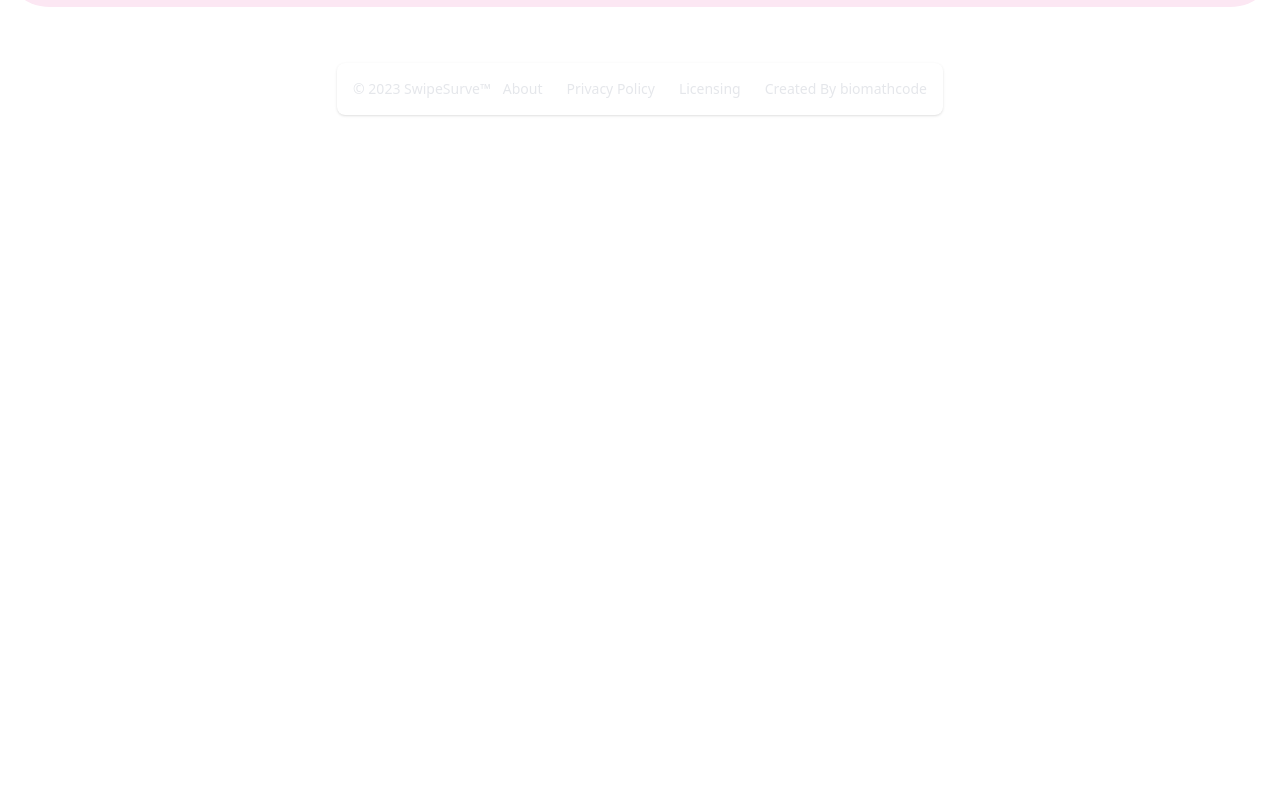
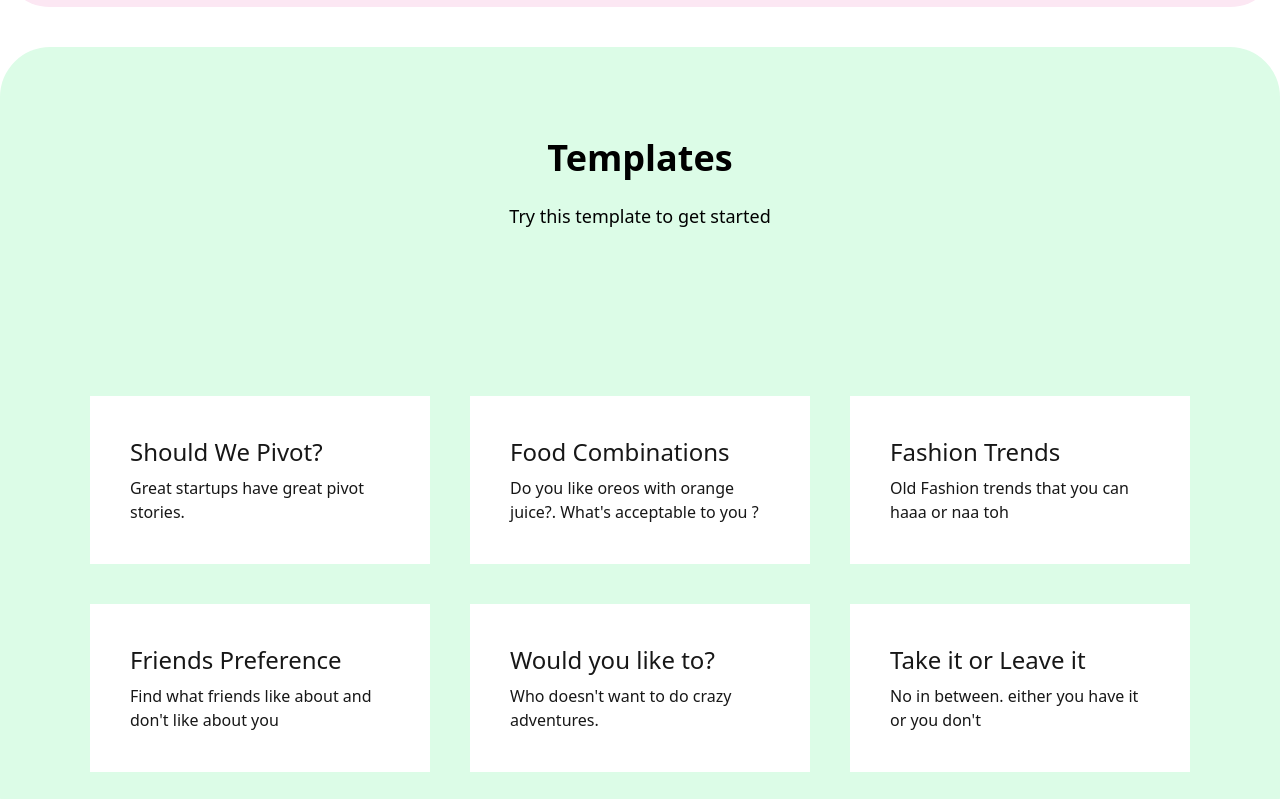
Before and after one commit to biomathcode/swipe-survey, a Next.js app: page / in a window 1280 px wide. Shown: the part 3821-4620 px from the top of the page. Before the commit the page ends 3952 px from the top, so only its background shows below. Built offline with nearby package versions, Linux system fonts and the light colour scheme; no server answers.

Commit message:
fix: added new design changes

```diff
--- a/src/component/Swiper.jsx
+++ b/src/component/Swiper.jsx
@@ -17,7 +17,7 @@ const Wrapper = styled(Stack)`
   box-shadow: 0px 2px 5px rgba(255, 255, 255, 0.25);
   margin: 10px;
   min-height: 300px;
-  min-width: 300px;
+  min-width: 320px;
 `;
 
 const Item = styled.div`
@@ -29,7 +29,7 @@ const Item = styled.div`
   cursor: grab;
 
   padding: 10px;
-  box-shadow: 0 0 5px rgba(0, 0, 0, 0.1);
+  box-shadow: 0 0 2px rgba(0, 0, 0, 0.1);
   background: #f8f8f8;
   color: #000000;
   border-radius: 8px;
@@ -92,7 +92,7 @@ export default function Swiper({ questions, isPreview = true }) {
   return (
     <main
       style={{ minWidth: "300px" }}
-      className="  flex-col items-center justify-between md:p-24 p-4  bg-white text-black "
+      className="  flex-col items-center content-center justify-between md:p-24 p-4  bg-white text-black "
     >
       <Traffics traffic={traffic} />
 
@@ -126,7 +126,7 @@ export default function Swiper({ questions, isPreview = true }) {
       >
         {questions?.map((el) => (
           <Item
-            className="text-lg md:text-2xl"
+            className="text-md md:text-lg lg:text-lg"
             borderColor={previous}
             data-value={el.id}
             whileTap={{ scale: 1.15 }}
--- /dev/null
+++ b/src/component/Template/data.tsx
@@ -0,0 +1,35 @@
+const data = [
+  {
+    id: 1,
+    header: "Should We Pivot?",
+    description: "Great startups have great pivot stories. ",
+  },
+  {
+    id: 2,
+    header: "Food Combinations",
+    description:
+      "Do you like oreos with orange juice?. What's acceptable to you ?",
+  },
+  {
+    id: 3,
+    header: "Fashion Trends",
+    description: "Old Fashion trends that you can haaa or naa toh",
+  },
+  {
+    id: 4,
+    header: "Friends Preference",
+    description: "Find what friends like about and don't like about you ",
+  },
+  {
+    id: 5,
+    header: "Would you like to? ",
+    description: "Who doesn't want to do crazy adventures.  ",
+  },
+  {
+    id: 6,
+    header: "Take it or Leave it",
+    description: "No in between. either you have it or you don't",
+  },
+];
+
+export default data;
--- /dev/null
+++ b/src/component/Template/index.tsx
@@ -0,0 +1,61 @@
+import Link from "next/link";
+import data from "./data";
+
+type CardTypes = {
+  header: string;
+  description: string;
+  id: number;
+};
+
+const Card = ({ header, description, id }: CardTypes) => {
+  return (
+    <Link href={"/survey/" + id} target="_blank">
+      <div
+        title="card"
+        style={{ maxWidth: "340px" }}
+        className="transition-colors cursor-pointer	 flex  h-fit md:p-10 p-4 flex-col gap-2 hover:bg-green-900 hover:text-white bg-white text-neutral-900"
+      >
+        <h2 className="text-2xl">{header}</h2>
+        <p>{description}</p>
+      </div>
+    </Link>
+  );
+};
+
+function Templates() {
+  return (
+    <main
+      style={{
+        minWidth: "100vw",
+        minHeight: "100vh",
+        display: "flex",
+        flexDirection: "column",
+
+        justifyContent: "space-around",
+        alignContent: "center",
+        alignItems: "center",
+        borderRadius: "50px",
+      }}
+      className="flex flex-col gap-2 justify-around
+      bg-green-100 md:p-0 p-20
+      "
+    >
+      <div className="flex flex-col gap-4 m-2 justify-center content-center items-center">
+        <h1 className="text-4xl m-2 font-semibold">Templates</h1>
+        <p className="text-lg">Try this template to get started</p>
+      </div>
+      <div className="flex flex-wrap md:gap-10 gap-5 flex-col lg:flex-row justify-center max-w-screen-xl  ">
+        {data.map((el) => (
+          <Card
+            key={el.id}
+            header={el.header}
+            id={el.id}
+            description={el.description}
+          />
+        ))}
+      </div>
+    </main>
+  );
+}
+
+export default Templates;
--- a/src/component/Usecase/index.tsx
+++ b/src/component/Usecase/index.tsx
@@ -10,7 +10,7 @@ const Card = ({ header, description }: CardTypes) => {
     <div
       title="card"
       style={{ maxWidth: "340px" }}
-      className="transition-colors	 flex  h-fit md:p-10 p-4 flex-col gap-2 hover:bg-neutral-900 hover:text-white bg-white text-neutral-900"
+      className="transition-colors	 flex  h-fit md:p-10 p-4 flex-col gap-2 hover:bg-blue-900 hover:text-white bg-white text-neutral-900"
     >
       <h2 className="text-2xl">{header}</h2>
       <p>{description}</p>
--- a/src/pages/index.tsx
+++ b/src/pages/index.tsx
@@ -2,6 +2,7 @@ import Features from "@/component/Features";
 import Footer from "@/component/Footer";
 import Header from "@/component/Header";
 import { Mermaid } from "@/component/MermaidChart";
+import Templates from "@/component/Template";
 import Usecase from "@/component/Usecase";
 
 import { signIn, useSession } from "next-auth/react";
@@ -104,6 +105,7 @@ graph LR
             alt="Demo of how swipe survey works "
           />
         </div>
+        <Templates />
 
         <Footer />
       </div>
--- a/src/pages/survey/[id].tsx
+++ b/src/pages/survey/[id].tsx
@@ -7,21 +7,21 @@ function SurveyView(props: any) {
   return (
     <>
       <Head>
-        <title>{props.data.title}</title>
+        <title>{props.data?.title}</title>
       </Head>
+      <div className="text-center w-full">
+        <h1 className="text-md md:text-2xl">{props.data?.title}</h1>
+      </div>
       <div
         title="surveyView"
-        className="flex flex-col mt-20 sm:mt-20 text-center md:mt-10 justify-start items-start content-start md:justify-center md:items-center  md:content-center "
+        className="flex flex-col mt-20 sm:mt-20 text-center md:mt-10 justify-center items-center content-center sm:justify-center sm:items-center sm:content-center md:justify-center md:items-center  md:content-center "
         style={{
           width: "100vw",
           height: "calc(100vh - 100px)",
         }}
       >
-        <div className="text-center w-full">
-          <h1 className="text-md md:text-2xl">{props.data.title}</h1>
-        </div>
-        <Swiper questions={props.data.question} isPreview={false} />
-        <div style={{ position: "fixed", bottom: "10px" }}>
+        <Swiper questions={props.data?.question} isPreview={false} />
+        <div style={{ position: "fixed", bottom: "10px", width: "100vw" }}>
           Powered by{" "}
           <Link
             target="_blank"
```
